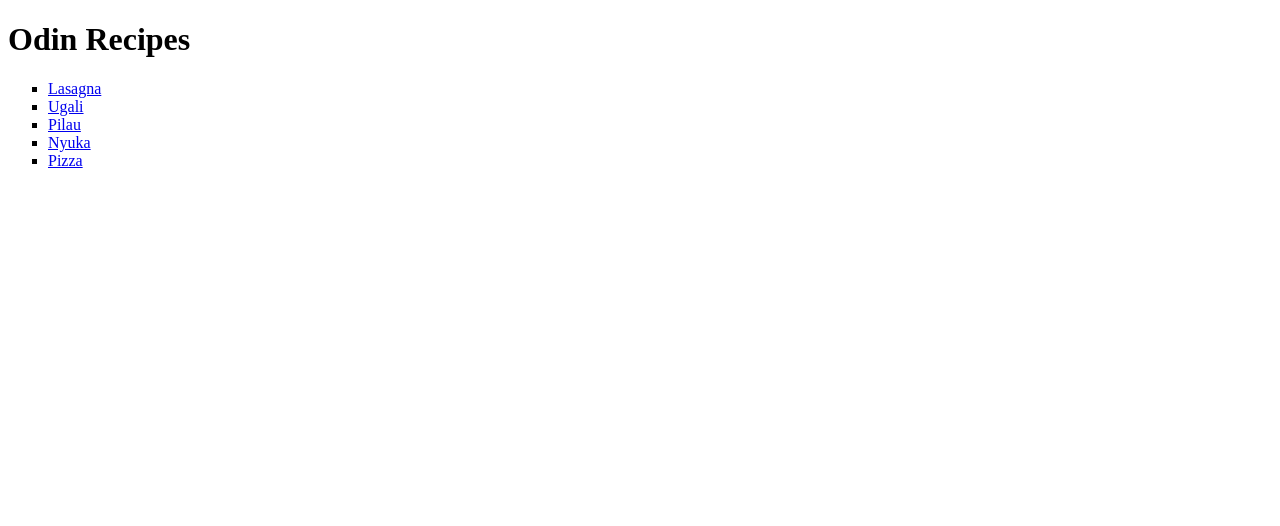
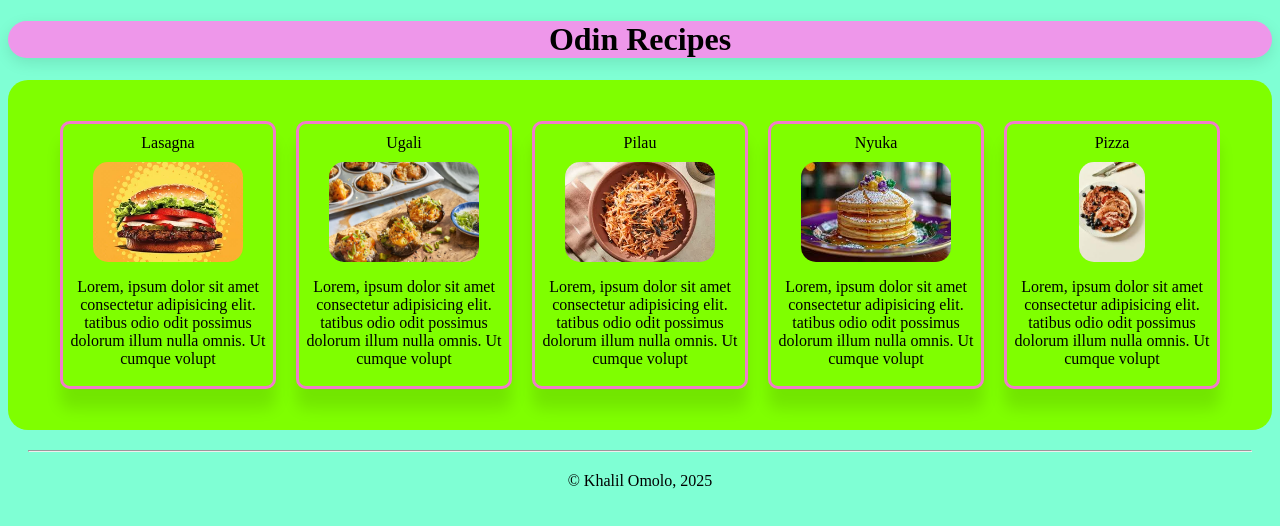
Before and after one commit to BenOchanda/odin-recipes, a plain HTML site: page index.html in a window 1280 px wide. Drawn offline with Linux system fonts and the light colour scheme.

Commit message:
Introducing Styling and general site improvement

```diff
--- a/index.html
+++ b/index.html
@@ -3,17 +3,68 @@
 <head>
     <meta charset="UTF-8">
     <meta name="viewport" content="width=device-width, initial-scale=1.0">
+    <link rel="stylesheet" href="styles.css">
     <title>Odin Recipes</title>
 </head>
 <body>
     <h1>Odin Recipes</h1>
-    <ul type="square">
-        <li><a href="./recipes/lasagna.html">Lasagna</a></li>
-        <li><a href="./recipes/ugali.html">Ugali</a></li>
-        <li><a href="./recipes/pilau.html">Pilau</a></li>
-        <li><a href="./recipes/nyuka.html">Nyuka</a></li>
-        <li><a href="./recipes/pizza.html">Pizza</a></li>
-    </ul>
+    <div class="recipes">
+        <ul type="square">
 
+                <li class="recipe-item">
+                    <a href="./recipes/lasagna.html">
+                        Lasagna
+                        <img src="./images/lasagna.jpg" alt="Lasagna">
+                        <p>Lorem, ipsum dolor sit amet consectetur adipisicing elit. tatibus odio odit
+                        possimus dolorum illum nulla omnis. Ut cumque volupt
+                        </p>
+                    </a>
+                </li>
+
+                <li class="recipe-item">
+                    <a href="./recipes/ugali.html">
+                        Ugali
+                        <img src="./images/food1.jpg" alt="Lasagna">
+                        <p>Lorem, ipsum dolor sit amet consectetur adipisicing elit. tatibus odio odit
+                        possimus dolorum illum nulla omnis. Ut cumque volupt
+                        </p>
+                    </a>
+                </li>
+
+                <li class="recipe-item">
+                    <a href="./recipes/pilau.html">
+                        Pilau
+                        <img src="./images/F1.jpg" alt="Lasagna">
+                        <p>Lorem, ipsum dolor sit amet consectetur adipisicing elit. tatibus odio odit
+                        possimus dolorum illum nulla omnis. Ut cumque volupt
+                        </p>
+                    </a>
+                </li>
+
+                <li class="recipe-item">
+                    <a href="./recipes/nyuka.html">
+                        Nyuka
+                        <img src="./images/food3.jpeg" alt="Lasagna">
+                        <p>Lorem, ipsum dolor sit amet consectetur adipisicing elit. tatibus odio odit
+                        possimus dolorum illum nulla omnis. Ut cumque volupt
+                        </p>
+                    </a>
+                </li>
+
+                <li class="recipe-item">
+                    <a href="./recipes/pizza.html">
+                        Pizza
+                        <img src="./images/food4.jpeg" alt="Lasagna">
+                        <p>Lorem, ipsum dolor sit amet consectetur adipisicing elit. tatibus odio odit
+                        possimus dolorum illum nulla omnis. Ut cumque volupt
+                        </p>
+                    </a>
+                </li>
+
+        </ul>
+    </div>
+
+    <hr>
+    &copy Khalil Omolo, 2025
 </body>
 </html>
--- /dev/null
+++ b/recipes/lasagna.css
@@ -0,0 +1,52 @@
+body{
+    font-family: 'Times New Roman', Times, serif;
+    background-color: aquamarine;
+    text-align: center;
+}
+a {
+    display: block;
+    text-align: left;
+    margin-left: 10px; /* Optional: Add some left margin */
+}
+
+h1{
+    background-color: rgba(238, 151, 234,0.5);
+    border-radius: 10px;
+    box-shadow: 0 5px 15px rgba(0,0,0,0.1);
+    width: 45%;
+    margin: 10px auto 10px auto; /* This one line centers the element */
+}
+img{
+    width: auto;
+    height: 200px;
+    border-radius: 15px;
+    margin: 0px auto;
+}
+h3{
+    background-color: cyan;
+    width: 40%;
+    min-width: 100px;
+    margin: 0 auto; /* This one line centers the element */
+    padding: 8px;
+    margin-bottom: 15px;
+    margin-top: 15px;
+}
+p, ol{
+    background-color: rgba(224, 214, 123,0.5);
+    width: 40%;
+    min-width: 400px;
+    margin: 0 auto; /* This one line centers the element */
+    padding: 8px;
+    border-radius: 10px;
+    text-align: left;
+}
+li{
+    margin: 7px auto auto 12px;
+}
+.conclusion{
+    background-color: rgba(9, 9, 128,0.5);
+    margin:10px auto;
+    text-align: center;
+    font-style: italic;
+    color: white;
+}
--- /dev/null
+++ b/recipes/nyuka.css
@@ -0,0 +1,52 @@
+body{
+    font-family: 'Times New Roman', Times, serif;
+    background-color: aquamarine;
+    text-align: center;
+}
+a {
+    display: block;
+    text-align: left;
+    margin-left: 10px; /* Optional: Add some left margin */
+}
+
+h1{
+    background-color: rgba(238, 151, 234,0.5);
+    border-radius: 10px;
+    box-shadow: 0 5px 15px rgba(0,0,0,0.1);
+    width: 45%;
+    margin: 10px auto 10px auto; /* This one line centers the element */
+}
+img{
+    width: auto;
+    height: 200px;
+    border-radius: 15px;
+    margin: 0px auto;
+}
+h3{
+    background-color: cyan;
+    width: 40%;
+    min-width: 100px;
+    margin: 0 auto; /* This one line centers the element */
+    padding: 8px;
+    margin-bottom: 15px;
+    margin-top: 15px;
+}
+p, ol{
+    background-color: rgba(224, 214, 123,0.5);
+    width: 40%;
+    min-width: 400px;
+    margin: 0 auto; /* This one line centers the element */
+    padding: 8px;
+    border-radius: 10px;
+    text-align: left;
+}
+li{
+    margin: 7px auto auto 12px;
+}
+.conclusion{
+    background-color: rgba(9, 9, 128,0.5);
+    margin:10px auto;
+    text-align: center;
+    font-style: italic;
+    color: white;
+}
--- /dev/null
+++ b/recipes/pilau.css
@@ -0,0 +1,52 @@
+body{
+    font-family: 'Times New Roman', Times, serif;
+    background-color: aquamarine;
+    text-align: center;
+}
+a {
+    display: block;
+    text-align: left;
+    margin-left: 10px; /* Optional: Add some left margin */
+}
+
+h1{
+    background-color: rgba(238, 151, 234,0.5);
+    border-radius: 10px;
+    box-shadow: 0 5px 15px rgba(0,0,0,0.1);
+    width: 45%;
+    margin: 10px auto 10px auto; /* This one line centers the element */
+}
+img{
+    width: auto;
+    height: 200px;
+    border-radius: 15px;
+    margin: 0px auto;
+}
+h3{
+    background-color: cyan;
+    width: 40%;
+    min-width: 100px;
+    margin: 0 auto; /* This one line centers the element */
+    padding: 8px;
+    margin-bottom: 15px;
+    margin-top: 15px;
+}
+p, ol{
+    background-color: rgba(224, 214, 123,0.5);
+    width: 40%;
+    min-width: 400px;
+    margin: 0 auto; /* This one line centers the element */
+    padding: 8px;
+    border-radius: 10px;
+    text-align: left;
+}
+li{
+    margin: 7px auto auto 12px;
+}
+.conclusion{
+    background-color: rgba(9, 9, 128,0.5);
+    margin:10px auto;
+    text-align: center;
+    font-style: italic;
+    color: white;
+}
--- /dev/null
+++ b/recipes/pizza.css
@@ -0,0 +1,52 @@
+body{
+    font-family: 'Times New Roman', Times, serif;
+    background-color: aquamarine;
+    text-align: center;
+}
+a {
+    display: block;
+    text-align: left;
+    margin-left: 10px; /* Optional: Add some left margin */
+}
+
+h1{
+    background-color: rgba(238, 151, 234,0.5);
+    border-radius: 10px;
+    box-shadow: 0 5px 15px rgba(0,0,0,0.1);
+    width: 45%;
+    margin: 10px auto 10px auto; /* This one line centers the element */
+}
+img{
+    width: auto;
+    height: 200px;
+    border-radius: 15px;
+    margin: 0px auto;
+}
+h3{
+    background-color: cyan;
+    width: 40%;
+    min-width: 100px;
+    margin: 0 auto; /* This one line centers the element */
+    padding: 8px;
+    margin-bottom: 15px;
+    margin-top: 15px;
+}
+p, ol{
+    background-color: rgba(224, 214, 123,0.5);
+    width: 40%;
+    min-width: 400px;
+    margin: 0 auto; /* This one line centers the element */
+    padding: 8px;
+    border-radius: 10px;
+    text-align: left;
+}
+li{
+    margin: 7px auto auto 12px;
+}
+.conclusion{
+    background-color: rgba(9, 9, 128,0.5);
+    margin:10px auto;
+    text-align: center;
+    font-style: italic;
+    color: white;
+}
--- /dev/null
+++ b/styles.css
@@ -0,0 +1,67 @@
+body{
+    font-family: 'Times New Roman', Times, serif;
+    background-color: aquamarine;
+    text-align: center;
+}
+h1{
+    background-color: rgb(238, 151, 234);
+    border-radius: 30px;
+    box-shadow: 0 5px 15px rgba(0,0,0,0.1);
+}
+.recipes{
+    background-color: chartreuse;
+    display: flex;
+    flex-wrap: wrap;
+    border-radius: 20px;
+    margin: 0 auto;
+    max-width: 100%; /* Add this to prevent horizontal overflow */
+    padding: 15px; /* Add some padding */
+    justify-content: space-around;
+}
+ul{
+    text-align: center;
+    list-style: none;
+
+    display: flex; /* Change from inline-flex to flex */
+    flex-wrap: wrap; /* Ensure items wrap */
+    justify-content: center; /* Center the items */
+    padding: 0; /* Remove default padding */
+}
+.recipe-item{
+    margin: 10px 20px;
+    border: solid rgb(241, 124, 202);
+    border-radius: 10px;
+    box-shadow: 0 20px 15px rgba(0,0,0,0.1);
+
+    display: inline-block; /* Keep this or change to 'flex' if needed */
+    transition: all 0.7s ease;
+
+    margin: 10px;
+    max-width: 200px; /* Add maximum width for small screens */
+    padding: 10px 5px 2px 5px;
+}
+
+.recipe-item:hover {
+    transform: translateY(-5px); /* Slight lift effect */
+    box-shadow: 0 25px 20px rgba(0,0,0,0.15); /* Enhanced shadow */
+    background-color: chocolate;
+}
+
+img{
+    width: auto;
+    height: 100px;
+    display:block;
+    border-radius: 15px;
+    margin: 10px auto;
+    text-align: center;
+}
+li{
+
+}
+hr{
+    margin: 20px;
+}
+a {
+    color: inherit;
+    text-decoration: none;
+}
```
Also changed, not shown: recipes/lasagna.html (+8 -3 lines), recipes/nyuka.html (+5 -2 lines), recipes/pilau.html (+4 -1 lines), recipes/pizza.html (+6 -2 lines), recipes/ugali.css (added, +52 -0 lines), recipes/ugali.html (+6 -2 lines), images/food2.jpg (added), images/food3.jpeg (added), images/food4.jpeg (added), images/food5.jpeg (added).
